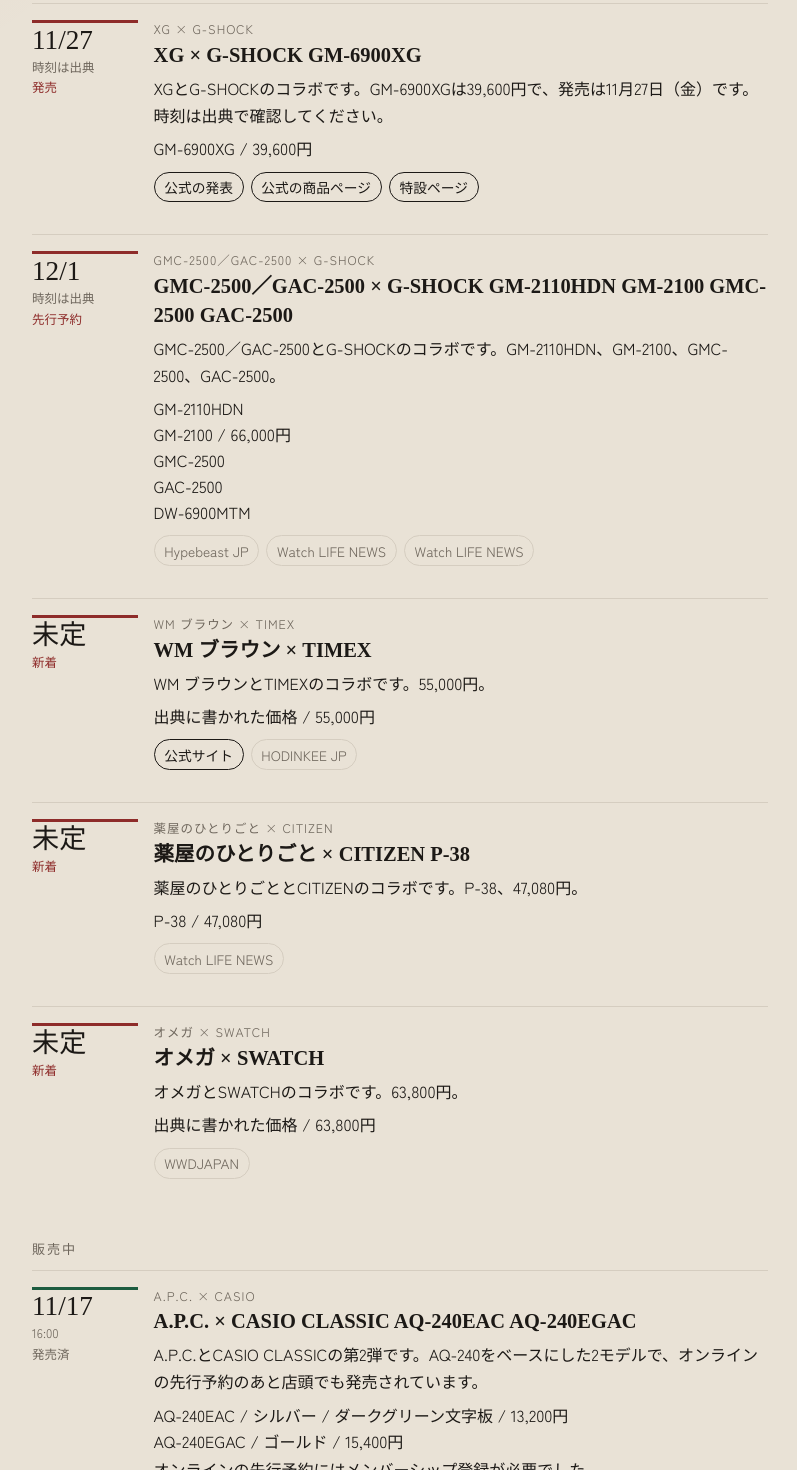
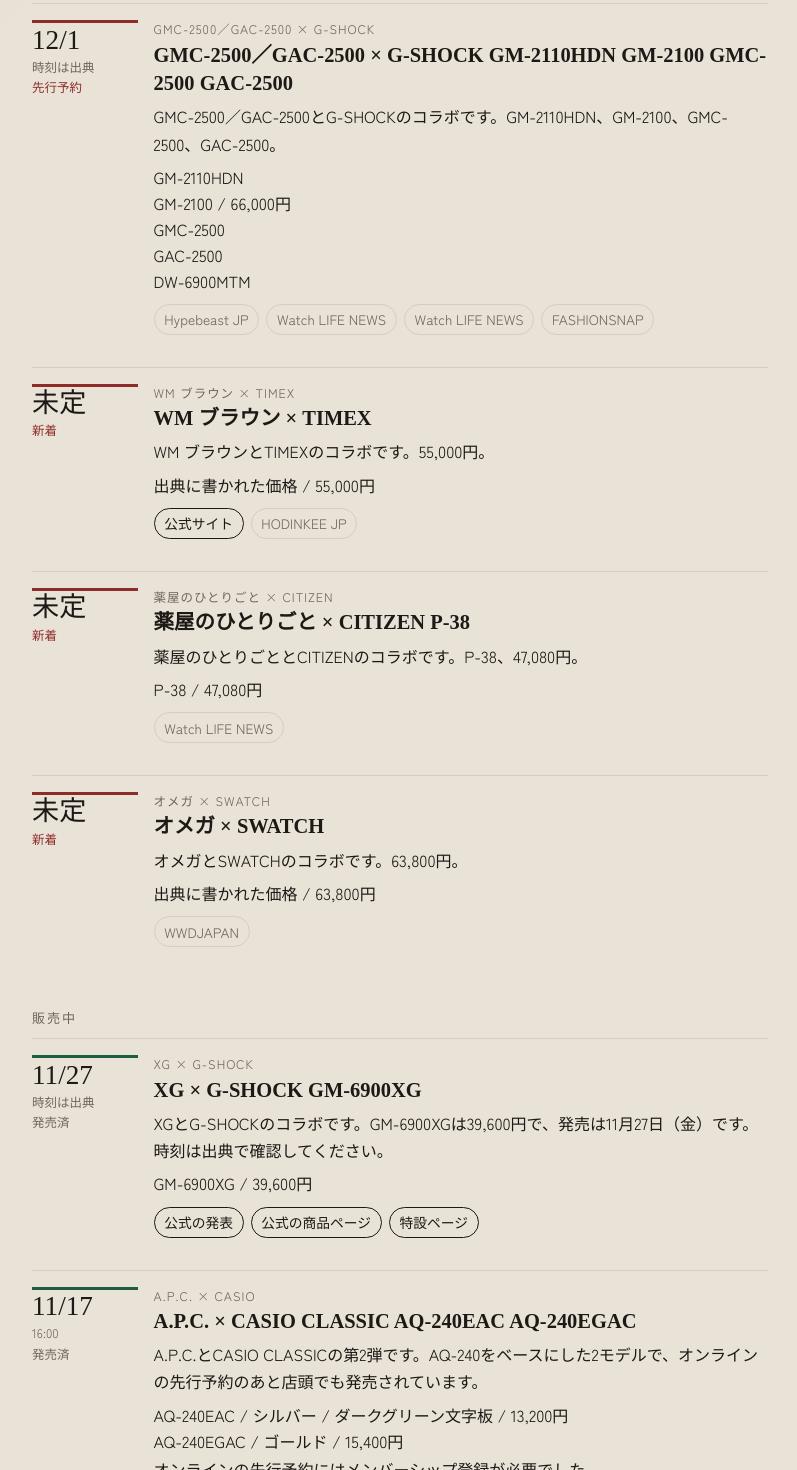
Before and after one commit to Deek229/watch-collab-alert, a plain HTML site: page docs/index.html in a window 1280 px wide. Shown: the part 329-1799 px from the top of the page, without its empty margins (240-1037 px from the left). Drawn offline with Linux system fonts and the light colour scheme; a web font is replaced by a local one.

Commit message:
発売情報を更新

```diff
--- a/data/items.json
+++ b/data/items.json
@@ -205,6 +205,10 @@
       {
         "name": "Watch LIFE NEWS",
         "url": "https://www.powerwatch.jp/2026/11/26/gshock-82/?utm_source=rss&utm_medium=rss&utm_campaign=gshock-82"
+      },
+      {
+        "name": "FASHIONSNAP",
+        "url": "https://www.fashionsnap.com/article/2026-11-27/gshock-hidden/"
       }
     ],
     "notified": false,
--- a/data/seen_urls.json
+++ b/data/seen_urls.json
@@ -3,6 +3,7 @@
   "https://hypebeast.com/jp/2026/11/g-shock-hidden-ny-collaborative-gm-2110hdn-watch-release-info",
   "https://hypebeast.com/jp/2026/11/omega-x-swatch-mission-to-earthphase-silver-snowflake",
   "https://www.casio.co.jp/release/2026/1112-gm-6900xg/",
+  "https://www.fashionsnap.com/article/2026-11-27/gshock-hidden/",
   "https://www.powerwatch.jp/2026/11/19/seiko-333/?utm_source=rss&utm_medium=rss&utm_campaign=seiko-333",
   "https://www.powerwatch.jp/2026/11/19/seikotictac-3/?utm_source=rss&utm_medium=rss&utm_campaign=seikotictac-3",
   "https://www.powerwatch.jp/2026/11/24/gshock-81/?utm_source=rss&utm_medium=rss&utm_campaign=gshock-81",
--- a/docs/index.html
+++ b/docs/index.html
@@ -26,22 +26,6 @@
     <section class="section" id="upcoming"><h2>これから</h2>
 <article class="card upcoming" data-group="upcoming">
   <div class="when">
-    <span class="md">11/27</span>
-    <span class="sub">時刻は出典</span>
-    <span class="label">発売</span>
-  </div>
-  <div>
-    <p class="brands">XG × G-SHOCK</p>
-    <h3><a href="items/xg-g-shock-gm-6900xg-2026.html">XG × G-SHOCK GM-6900XG</a></h3>
-    <p class="summary">XGとG-SHOCKのコラボです。GM-6900XGは39,600円で、発売は11月27日（金）です。時刻は出典で確認してください。</p>
-
-    <ul class="models"><li>GM-6900XG / 39,600円</li></ul>
-
-    <p class="actions"><a href="https://www.casio.co.jp/release/2026/1112-gm-6900xg/">公式の発表</a><a href="https://www.casio.com/jp/watches/gshock/product.GM-6900XG-8/">公式の商品ページ</a><a href="https://gshock.casio.com/jp/contents/ambassador/xg/g-shock-xg-collab-vol2/">特設ページ</a></p>
-  </div>
-</article>
-<article class="card upcoming" data-group="upcoming">
-  <div class="when">
     <span class="md">12/1</span>
     <span class="sub">時刻は出典</span>
     <span class="label">先行予約</span>
@@ -53,7 +37,7 @@
 
     <ul class="models"><li>GM-2110HDN</li><li>GM-2100 / 66,000円</li><li>GMC-2500</li><li>GAC-2500</li><li>DW-6900MTM</li></ul>
 
-    <p class="actions"><a class="quiet" href="https://hypebeast.com/jp/2026/11/g-shock-hidden-ny-collaborative-gm-2110hdn-watch-release-info">Hypebeast JP</a><a class="quiet" href="https://www.powerwatch.jp/2026/11/24/gshock-81/?utm_source=rss&amp;utm_medium=rss&amp;utm_campaign=gshock-81">Watch LIFE NEWS</a><a class="quiet" href="https://www.powerwatch.jp/2026/11/26/gshock-82/?utm_source=rss&amp;utm_medium=rss&amp;utm_campaign=gshock-82">Watch LIFE NEWS</a></p>
+    <p class="actions"><a class="quiet" href="https://hypebeast.com/jp/2026/11/g-shock-hidden-ny-collaborative-gm-2110hdn-watch-release-info">Hypebeast JP</a><a class="quiet" href="https://www.powerwatch.jp/2026/11/24/gshock-81/?utm_source=rss&amp;utm_medium=rss&amp;utm_campaign=gshock-81">Watch LIFE NEWS</a><a class="quiet" href="https://www.powerwatch.jp/2026/11/26/gshock-82/?utm_source=rss&amp;utm_medium=rss&amp;utm_campaign=gshock-82">Watch LIFE NEWS</a><a class="quiet" href="https://www.fashionsnap.com/article/2026-11-27/gshock-hidden/">FASHIONSNAP</a></p>
   </div>
 </article>
 <article class="card upcoming" data-group="upcoming">
@@ -104,6 +88,22 @@
     <p class="actions"><a class="quiet" href="https://www.wwdjapan.com/articles/2562123">WWDJAPAN</a></p>
   </div>
 </article></section><section class="section" id="onsale"><h2>販売中</h2>
+<article class="card onsale" data-group="onsale">
+  <div class="when">
+    <span class="md">11/27</span>
+    <span class="sub">時刻は出典</span>
+    <span class="label">発売済</span>
+  </div>
+  <div>
+    <p class="brands">XG × G-SHOCK</p>
+    <h3><a href="items/xg-g-shock-gm-6900xg-2026.html">XG × G-SHOCK GM-6900XG</a></h3>
+    <p class="summary">XGとG-SHOCKのコラボです。GM-6900XGは39,600円で、発売は11月27日（金）です。時刻は出典で確認してください。</p>
+
+    <ul class="models"><li>GM-6900XG / 39,600円</li></ul>
+
+    <p class="actions"><a href="https://www.casio.co.jp/release/2026/1112-gm-6900xg/">公式の発表</a><a href="https://www.casio.com/jp/watches/gshock/product.GM-6900XG-8/">公式の商品ページ</a><a href="https://gshock.casio.com/jp/contents/ambassador/xg/g-shock-xg-collab-vol2/">特設ページ</a></p>
+  </div>
+</article>
 <article class="card onsale" data-group="onsale">
   <div class="when">
     <span class="md">11/17</span>
```
Also changed, not shown: docs/items/gmc-2500-gac-2500-g-shock-gm-2110hdn-2026.html (+1 -1 lines), docs/items/xg-g-shock-gm-6900xg-2026.html (+1 -1 lines).
